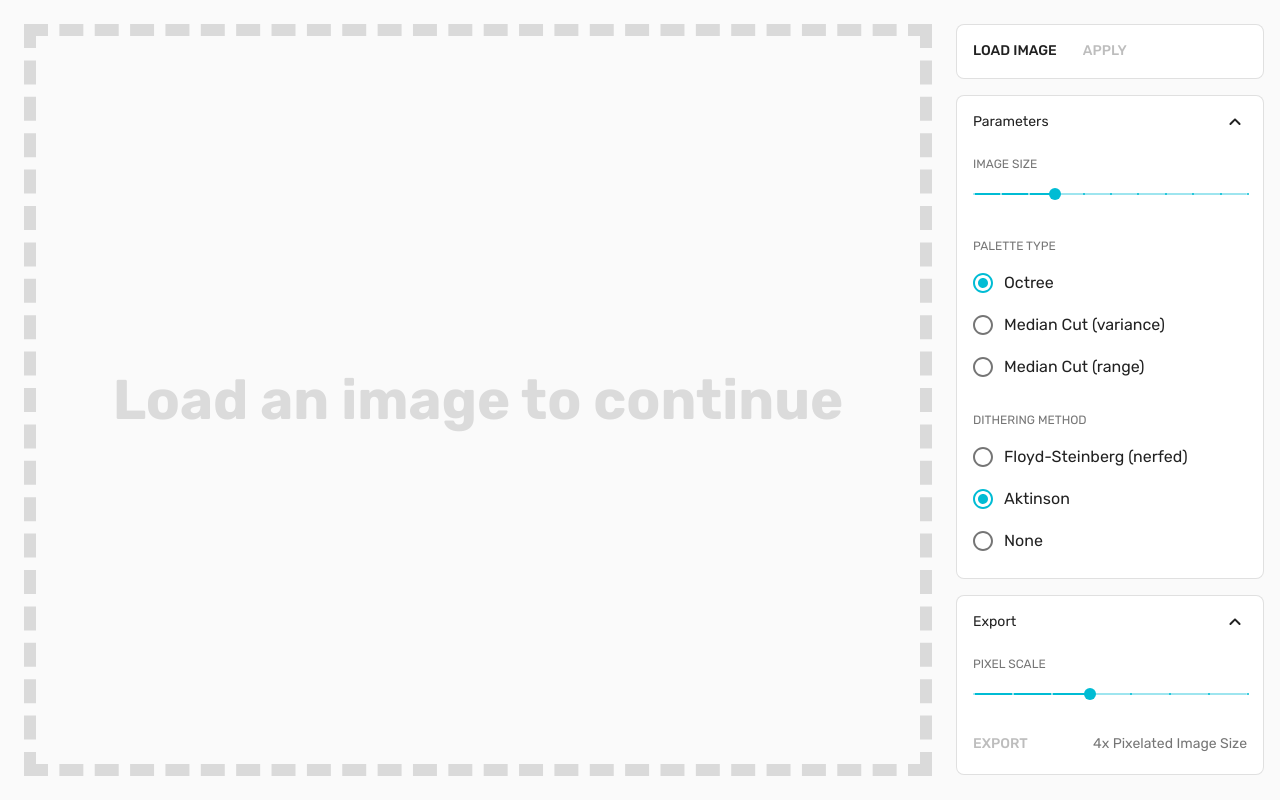
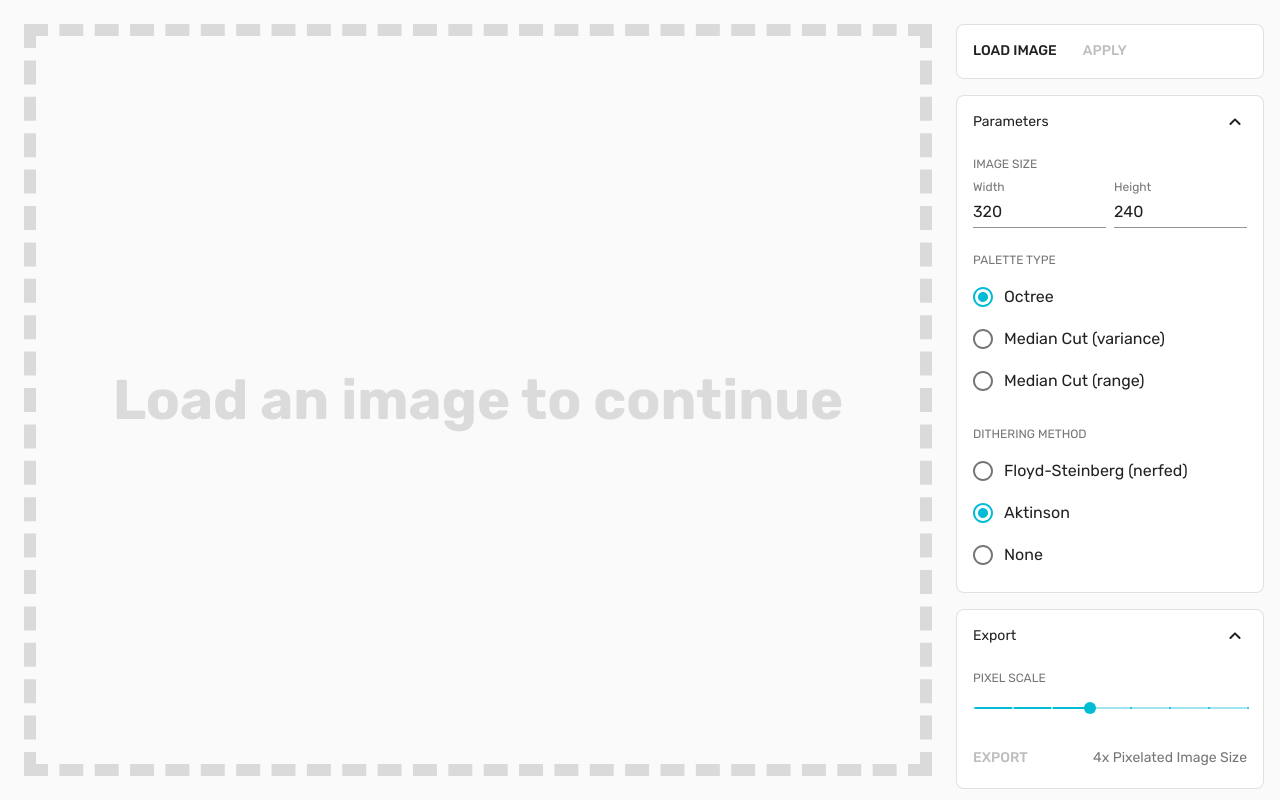
Before and after one commit to hack3ric/pixelate, a Next.js app: page / in a window 1280 px wide. Built offline with nearby package versions, Linux system fonts and the light colour scheme.

Commit message:
Dirtily implement text field resize

```diff
--- a/src/components/App.tsx
+++ b/src/components/App.tsx
@@ -106,6 +106,7 @@ export default function App() {
     const output = await imageWorker.current.run(
       inputData,
       options.size,
+      options.dimension,
       options.colorCount,
       ditherMethods[options.ditherMethod],
       options.paletteType
@@ -135,7 +136,7 @@ export default function App() {
       </Button>
       <Button color="primary" onClick={handleApply} disabled={generating || !inputData}>Apply</Button>
     </SidebarPaper>
-    <Parameters options={options} setOptions={setOptions} />
+    <Parameters input={inputData} options={options} setOptions={setOptions} />
     <Export
       imageWorker={imageWorker}
       filename={filename}
--- a/src/components/sidebar/Parameters.tsx
+++ b/src/components/sidebar/Parameters.tsx
@@ -1,18 +1,26 @@
-import { Collapse, List, ListItem, ListItemText } from "@material-ui/core";
+import { Collapse, List, ListItem, ListItemText, TextField } from "@material-ui/core";
 import { ExpandLessRounded, ExpandMoreRounded } from "@material-ui/icons";
 import React, { useState } from "react";
 import { DitherMethod } from "../../image/apply-color";
 import { PaletteType } from "../../image/palette";
 import { Options, OptionsAction } from "../../options";
-import { SliderParameter, SidebarPaper, RadioParameter } from "./common";
+import { SliderParameter, SidebarPaper, RadioParameter, useSidebarStyles, ParameterText } from "./common";
 
 export interface ParametersProps {
+  input?: ImageData;
   options: Options;
   setOptions: (v: OptionsAction) => void;
 }
 
-export default function Parameters({ options, setOptions }: ParametersProps) {
+export default function Parameters({ input, options, setOptions }: ParametersProps) {
   const [open, setOpen] = useState(true);
+  const styles = useSidebarStyles();
+  let aspectRatio: number | undefined;
+  if (input) {
+    aspectRatio = input.width / input.height;
+  } else {
+    aspectRatio = 4/3;
+  }
 
   return (
     <SidebarPaper>
@@ -22,14 +30,43 @@ export default function Parameters({ options, setOptions }: ParametersProps) {
           {open ? <ExpandLessRounded /> : <ExpandMoreRounded />}
         </ListItem>
         <Collapse in={open}>
-          <SliderParameter
+          {/* <SliderParameter
             text="Image Size"
             value={options.size}
             onChange={v => setOptions(["size", v])}
             range={[128, 768]}
             step={64}
             marks
-          />
+          /> */}
+          <ListItem className={styles.parameter}>
+            <ParameterText>Image Size</ParameterText>
+            <div style={{ display: "flex" }}>
+              <TextField
+                label="Width"
+                value={options.dimension === "width" ? options.size.toString() : Math.floor(options.size * aspectRatio).toString()}
+                onFocus={e => e.currentTarget.select()}
+                onChange={e => {
+                  setOptions(["dimension", "width"]);
+                  const value = parseInt(e.currentTarget.value);
+                  const validValue = isNaN(value) ? 0 : value < 0 ? -value : value;
+                  setOptions(["size", validValue]);
+                }}
+                InputProps={{ type: "number" }}
+                style={{ marginRight: 8 }}
+              />
+              <TextField
+                label="Height"
+                value={options.dimension === "height" ? options.size.toString() : Math.floor(options.size / aspectRatio).toString()}
+                onFocus={e => e.currentTarget.select()}
+                onChange={e => {
+                  setOptions(["dimension", "height"]);
+                  const value = parseInt(e.currentTarget.value);
+                  const validValue = isNaN(value) ? 0 : value < 0 ? -value : value;
+                  setOptions(["size", validValue]);
+                }}
+              />
+            </div>
+          </ListItem>
           <RadioParameter<PaletteType>
             text="Palette Type"
             value={options.paletteType}
--- a/src/image/image.worker.ts
+++ b/src/image/image.worker.ts
@@ -5,7 +5,7 @@ import { PaletteType } from "./palette";
 import medianCut from "./palette/median-cut";
 import octree from "./palette/octree";
 
-function run(input: ImageData, size: number, colors: number, dither: Dither, paletteType: PaletteType): ImageData {
+function run(input: ImageData, size: number, dimension: "width" | "height", colors: number, dither: Dither, paletteType: PaletteType): ImageData {
   console.time("total");
 
   const iw = input.width;
@@ -13,7 +13,7 @@ function run(input: ImageData, size: number, colors: number, dither: Dither, pal
 
   let ow: number;
   let oh: number;
-  if (iw > ih) {
+  if (dimension === "width") {
     ow = size;
     oh = Math.trunc(size / iw * ih);
   } else {
--- a/src/options.ts
+++ b/src/options.ts
@@ -4,6 +4,7 @@ import { PaletteType } from "./image/palette";
 
 export type Options = {
   size: number,
+  dimension: "width" | "height",
   paletteType: PaletteType,
   colorCount: number,
   ditherMethod: DitherMethod,
@@ -12,6 +13,7 @@ export type Options = {
 
 export type OptionsAction =
   | ["size", number]
+  | ["dimension", "width" | "height"]
   | ["paletteType", PaletteType]
   | ["colorCount", number]
   | ["ditherMethod", DitherMethod]
@@ -19,6 +21,7 @@ export type OptionsAction =
 
 export const initialOptions: Options = {
   size: 320,
+  dimension: "width",
   paletteType: "octree",
   colorCount: 32,
   ditherMethod: "aktinson",
```
